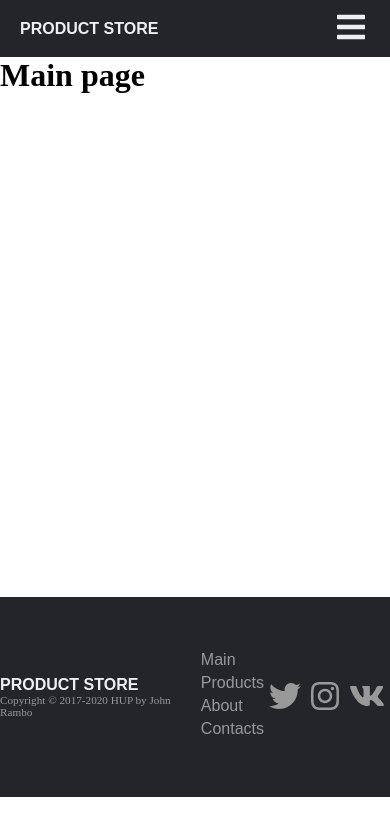
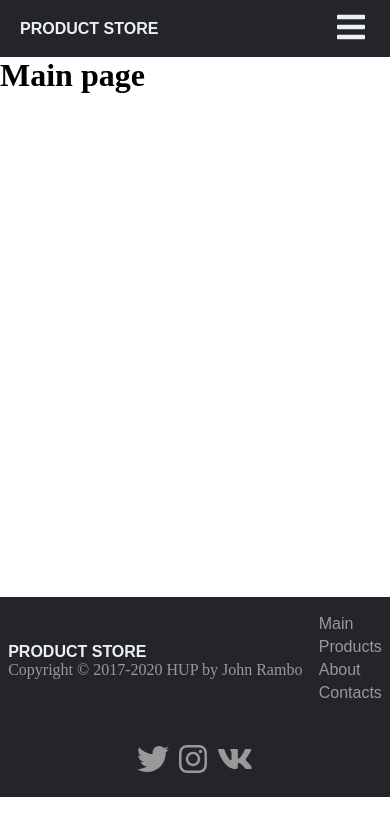
Before and after one commit to anton-tutolmin/productStore, a React app in the folder frontend/: page / in a window 390 px wide. Shown: the top 836 px of the page. Built offline with nearby package versions, Linux system fonts and the light colour scheme.

Commit message:
fix mobile footer

```diff
--- a/frontend/src/scenes/footer/footer.sass
+++ b/frontend/src/scenes/footer/footer.sass
@@ -27,19 +27,18 @@
     color: #ccc
     cursor: pointer
 
+
 .footer__social-links
   margin: auto 0
 
+
 .footer__info
   color: #999
-  @media screen and ( max-width: 767px )
-    font-size: .7rem
 
 .footer__container
   display: flex
+  flex-wrap: wrap
   justify-content: space-around
   width: 65%
   @media screen and ( max-width: 767px )
     width: 100%
-
-  // background-color: blue
```
Also changed, not shown: frontend/src/components/socials/socialLinks.sass (line endings or trailing spaces).
